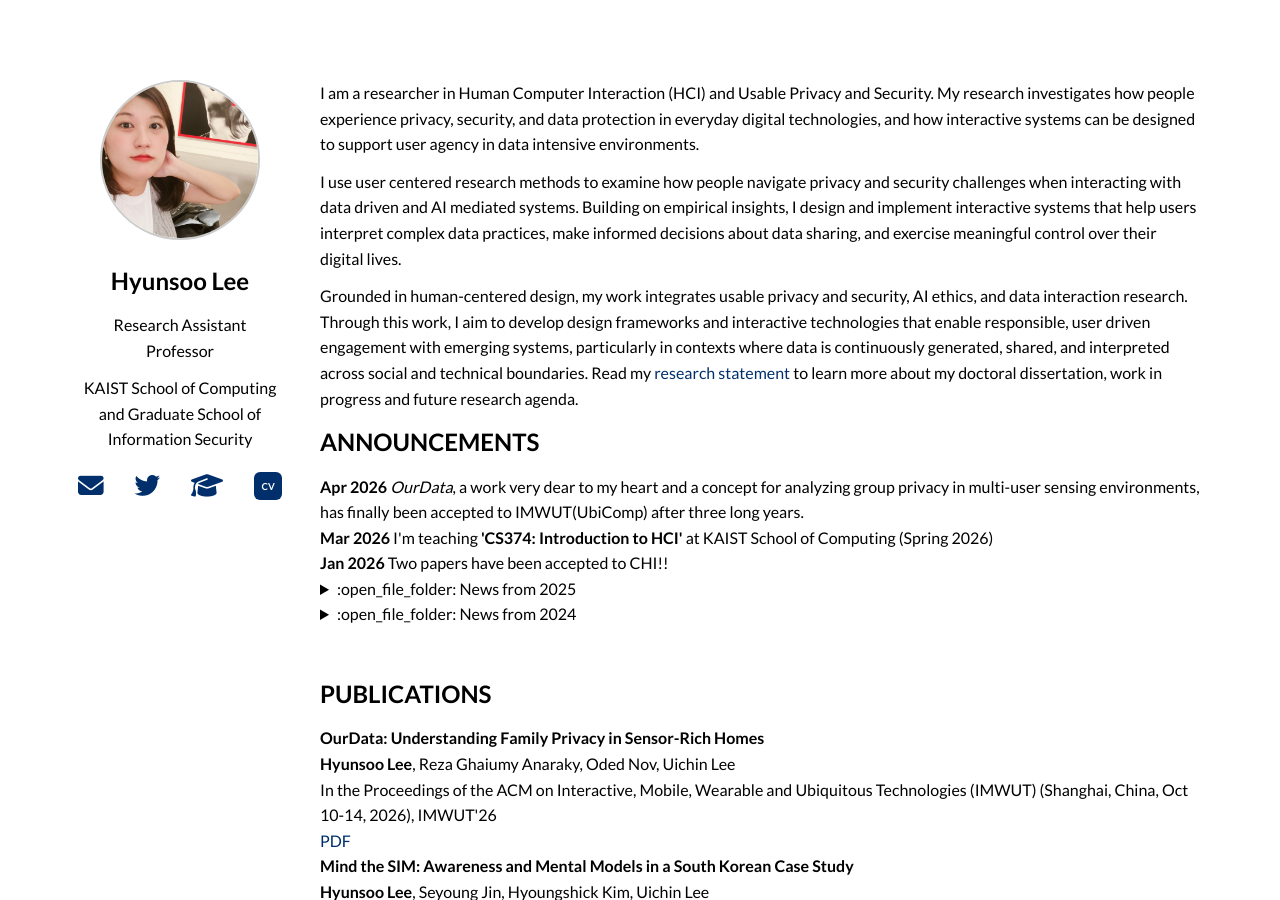
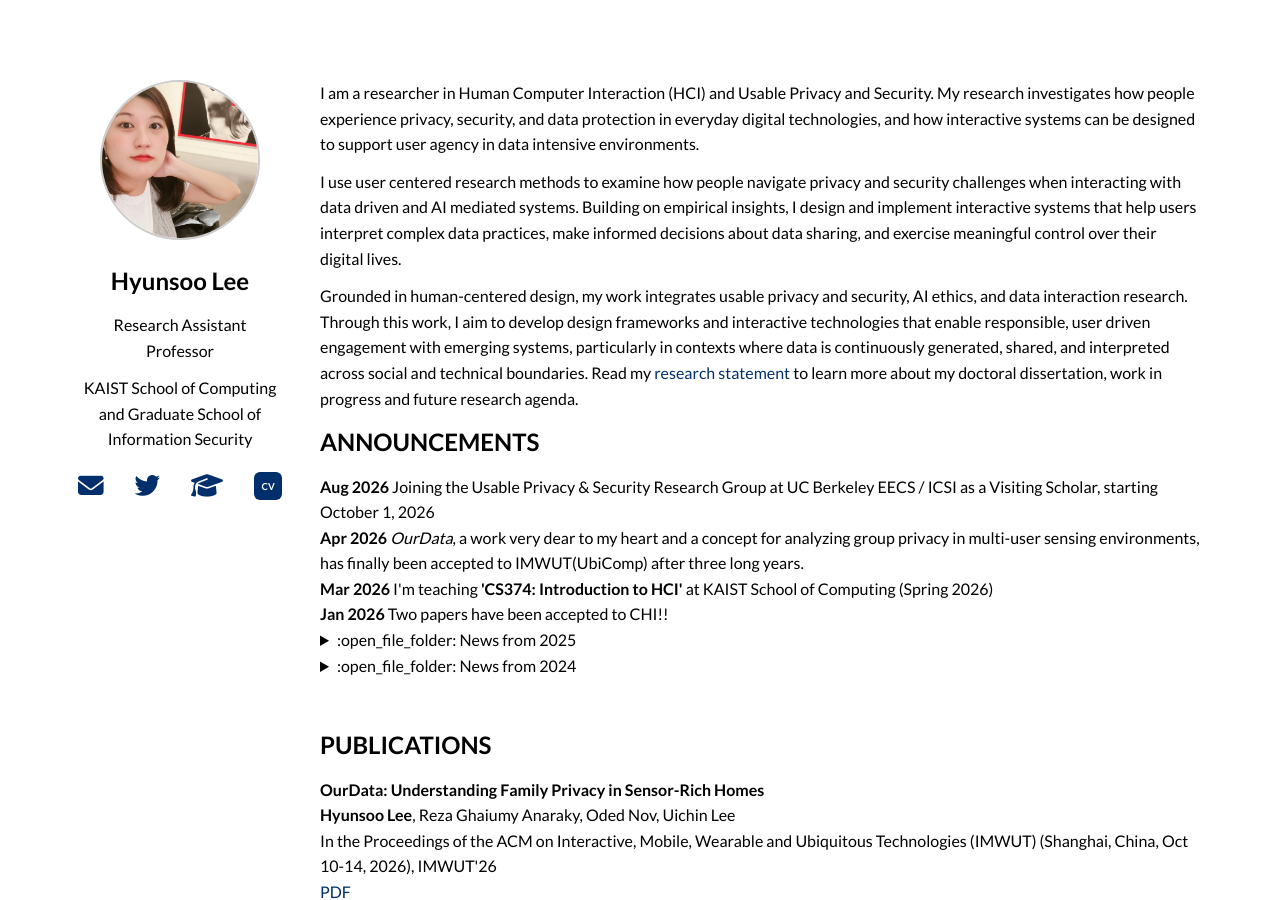
Before and after one commit to hslee90/hslee90.github.io, a Jekyll site: the page built from index.md, in a window 1280 px wide and 900 px high. Built offline with Jekyll 4.4.1, drawn with Linux system fonts in a browser that asks for light colours; nearby versions of some CDN libraries.

Commit message:
Add announcement for UC Berkeley Visiting Scholar position
Added announcement for joining UC Berkeley as a Visiting Scholar in October 2026.

```diff
--- a/index.md
+++ b/index.md
@@ -37,6 +37,9 @@ title: "Home"
 
 
 <h2 id="news">ANNOUNCEMENTS</h2>
+<div class="news-item">
+  <strong>Aug 2026</strong> Joining the Usable Privacy & Security Research Group at UC Berkeley EECS / ICSI as a Visiting Scholar, starting October 1, 2026
+</div>
 <div class="news-item">
   <strong>Apr 2026</strong> <i>OurData</i>, a work very dear to my heart and a concept for analyzing group privacy in multi-user sensing environments, has finally been accepted to IMWUT(UbiComp) after three long years.
 </div>
```
